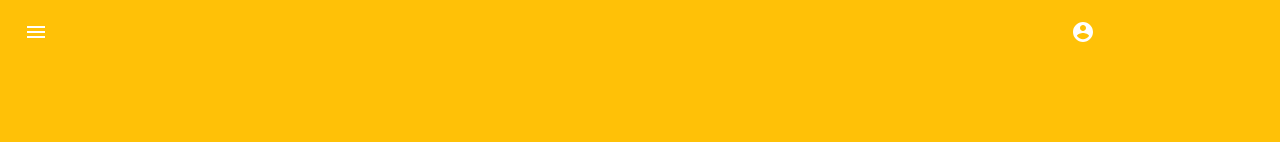
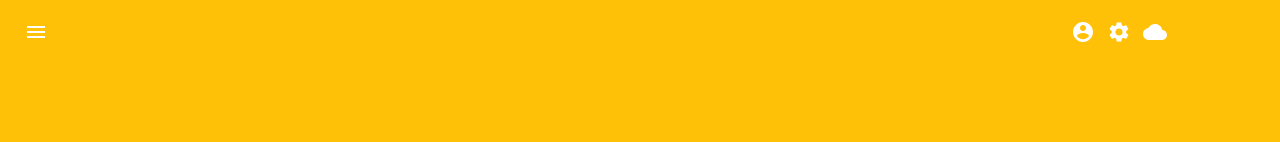
Before and after one commit to dotsync/wellness, a React (Create React App) app: page / in a window 1280 px wide. Shown: the top 142 px of the page. Built offline with nearby package versions, Linux system fonts and the light colour scheme.

Commit message:
Creates two new nav bar items

```diff
--- a/src/components/Navbar.js
+++ b/src/components/Navbar.js
@@ -2,6 +2,8 @@ import React from 'react';
 import { makeStyles } from '@material-ui/core/styles';
 import MenuIcon from '@material-ui/icons/Menu';
 import AccountCircleIcon from '@material-ui/icons/AccountCircle';
+import CloudIcon from '@material-ui/icons/Cloud';
+import SettingsIcon from '@material-ui/icons/Settings';
 import { AppBar, Toolbar, IconButton, Typography } from '@material-ui/core';
 
 import { Grid } from '@material-ui/core';
@@ -44,6 +46,12 @@ export default function ButtonAppBar() {
               <IconButton edge="start" className={classes.accountAvatarButton} color="inherit" aria-label="account">
                 <AccountCircleIcon />
               </IconButton>
+              <IconButton edge="start" color="inherit" aria-label="Settings">
+                <SettingsIcon />
+              </IconButton>
+              <IconButton edge="start" color="inherit" aria-label="Current Weather">
+                <CloudIcon />
+              </IconButton>
             </Grid>
           </Grid>
         </Toolbar>
```
